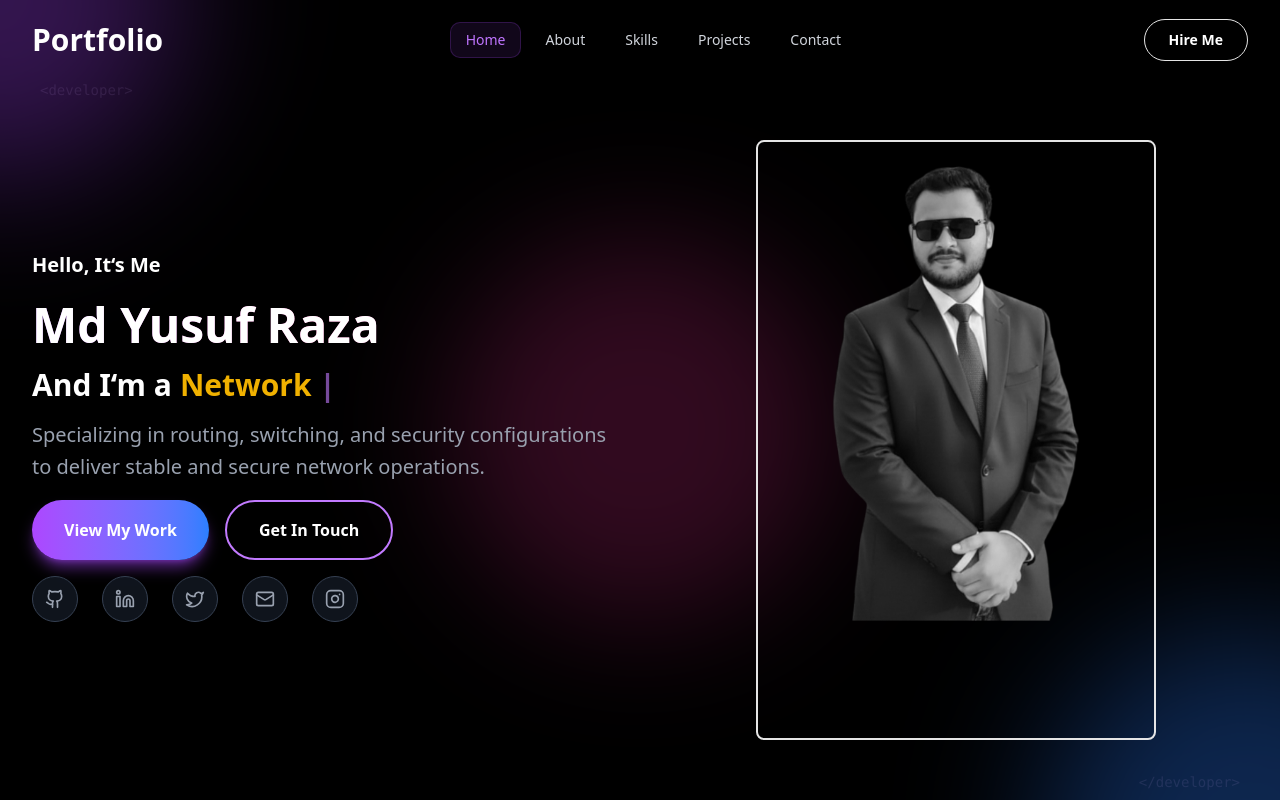
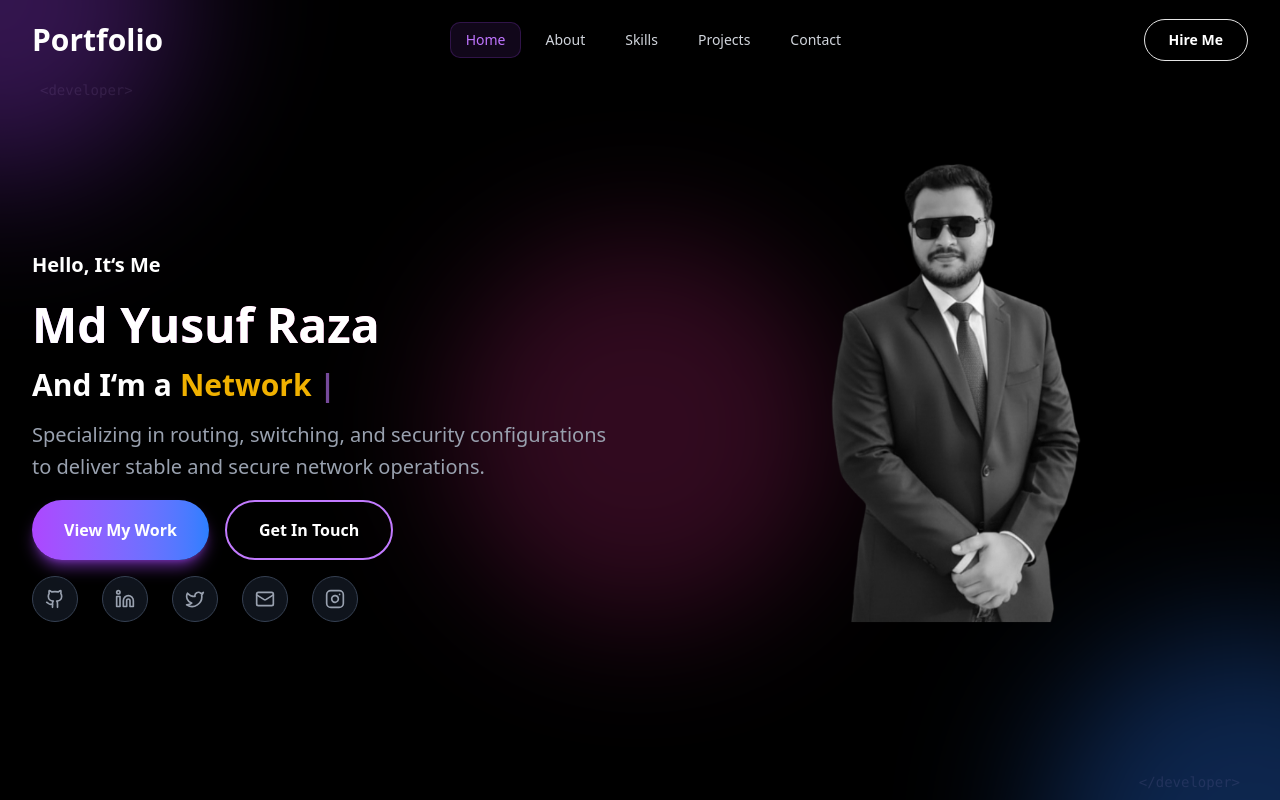
Before and after one commit to mdzikrullah20/md-yusuf, a Next.js app: page / in a window 1280 px wide. Shown: the top 800 px of the page. Built offline with nearby package versions, Linux system fonts and the light colour scheme.

Commit message:
fixed border issus

```diff
--- a/app/components/Hero.tsx
+++ b/app/components/Hero.tsx
@@ -213,7 +213,7 @@ export default function Hero() {
           }}
           className="relative lg:w-1/2 flex justify-center items-center order-1 lg:order-2"
         >
-          <div className="border-2 relative w-84 h-120 sm:w-64 sm:h-64 md:w-100 md:h-100 lg:w-100 lg:h-[600px] rounded-md overflow-hidden cursor-pointer">
+          <div className="border-none relative w-84 h-120 sm:w-64 sm:h-64 md:w-100 md:h-100 lg:w-100 lg:h-[600px] rounded-md overflow-hidden cursor-pointer">
             <Image
               src="/Images/raza.png"
               alt="Zikrullah's Profile Picture"
```
